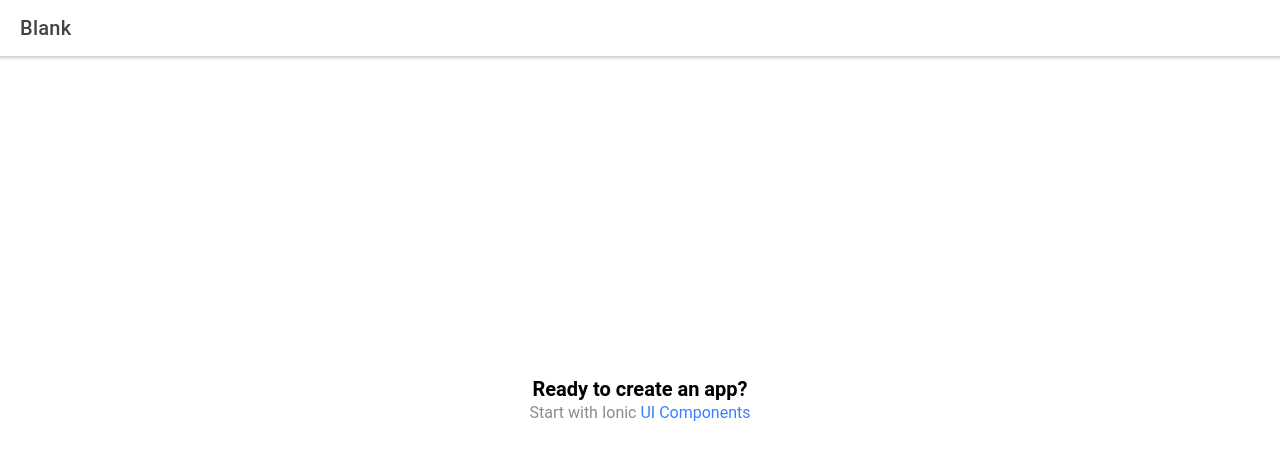
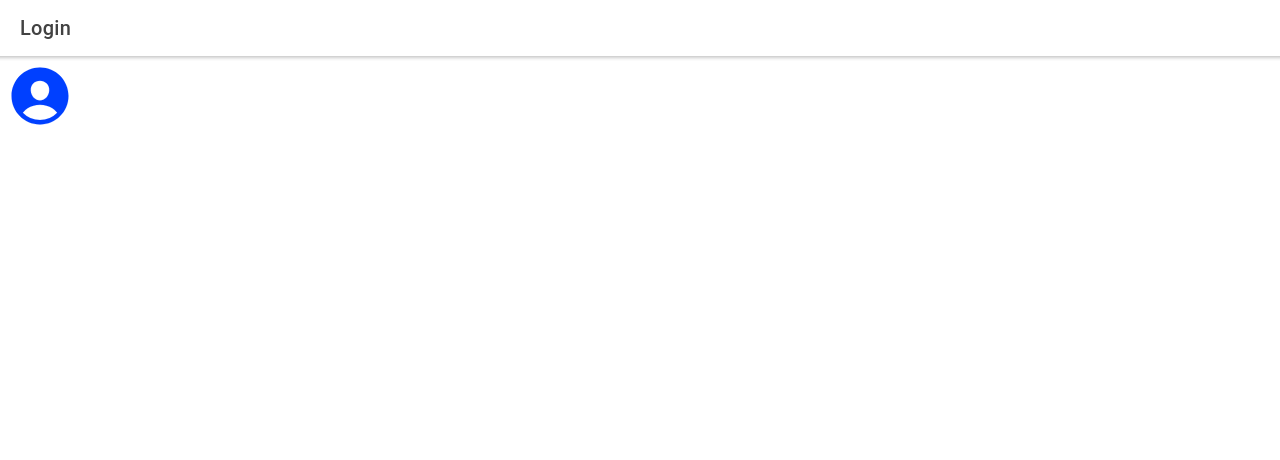
Before and after one commit to RajeevVerma/CoachGurus, a React (Create React App) app in the folder REACT/: page /home in a window 1280 px wide. Shown: the top 460 px of the page. Built offline with nearby package versions, Linux system fonts and the light colour scheme.

Commit message:
Added Login Container

```diff
--- a/REACT/src/components/ExploreContainer.css
+++ /dev/null
@@ -1,24 +0,0 @@
-.container {
-  text-align: center;
-  position: absolute;
-  left: 0;
-  right: 0;
-  top: 50%;
-  transform: translateY(-50%);
-}
-
-.container strong {
-  font-size: 20px;
-  line-height: 26px;
-}
-
-.container p {
-  font-size: 16px;
-  line-height: 22px;
-  color: #8c8c8c;
-  margin: 0;
-}
-
-.container a {
-  text-decoration: none;
-}
--- a/REACT/src/components/ExploreContainer.tsx
+++ /dev/null
@@ -1,14 +0,0 @@
-import './ExploreContainer.css';
-
-interface ContainerProps { }
-
-const ExploreContainer: React.FC<ContainerProps> = () => {
-  return (
-    <div className="container">
-      <strong>Ready to create an app?</strong>
-      <p>Start with Ionic <a target="_blank" rel="noopener noreferrer" href="https://ionicframework.com/docs/components">UI Components</a></p>
-    </div>
-  );
-};
-
-export default ExploreContainer;
--- /dev/null
+++ b/REACT/src/components/Header/Header.tsx
@@ -0,0 +1,16 @@
+import { IonHeader, IonTitle, IonToolbar } from '@ionic/react';
+import './Header.css';
+
+interface ContainerProps { }
+
+const Header: React.FC<ContainerProps> = () => {
+    return (
+        <IonHeader>
+            <IonToolbar>
+                <IonTitle>Login</IonTitle>
+            </IonToolbar>
+        </IonHeader>
+    );
+};
+
+export default Header;
--- /dev/null
+++ b/REACT/src/components/index.ts
@@ -0,0 +1 @@
+export { default as Header } from './Header/Header';
--- /dev/null
+++ b/REACT/src/container/Login/LoginContainer.tsx
@@ -0,0 +1,25 @@
+// Import components
+import { IonCol, IonIcon, IonRow } from '@ionic/react';
+import { personCircle } from "ionicons/icons";
+
+// Import css
+import './LoginContainer.css';
+
+interface ContainerProps { }
+
+const LoginContainer: React.FC<ContainerProps> = () => {
+    return (
+        <>
+            <IonRow>
+                <IonCol>
+                    <IonIcon
+                        style={{ fontSize: "70px", color: "#0040ff" }}
+                        icon={personCircle}
+                    />
+                </IonCol>
+            </IonRow>
+        </>
+    );
+};
+
+export default LoginContainer;
--- /dev/null
+++ b/REACT/src/container/index.ts
@@ -0,0 +1 @@
+export { default as LoginContainer } from './Login/LoginContainer';
--- a/REACT/src/pages/Home.tsx
+++ b/REACT/src/pages/Home.tsx
@@ -1,22 +1,16 @@
-import { IonContent, IonHeader, IonPage, IonTitle, IonToolbar } from '@ionic/react';
-import ExploreContainer from '../components/ExploreContainer';
+import { IonContent, IonPage } from '@ionic/react';
+
+import { Header } from '../components';
+import { LoginContainer } from '../container';
+
 import './Home.css';
 
 const Home: React.FC = () => {
   return (
     <IonPage>
-      <IonHeader>
-        <IonToolbar>
-          <IonTitle>Blank</IonTitle>
-        </IonToolbar>
-      </IonHeader>
+      <Header />
       <IonContent fullscreen>
-        <IonHeader collapse="condense">
-          <IonToolbar>
-            <IonTitle size="large">Blank</IonTitle>
-          </IonToolbar>
-        </IonHeader>
-        <ExploreContainer />
+        <LoginContainer />
       </IonContent>
     </IonPage>
   );
```
Also changed, not shown: REACT/src/components/Header/Header.css (added), REACT/src/container/Login/LoginContainer.css (added).
